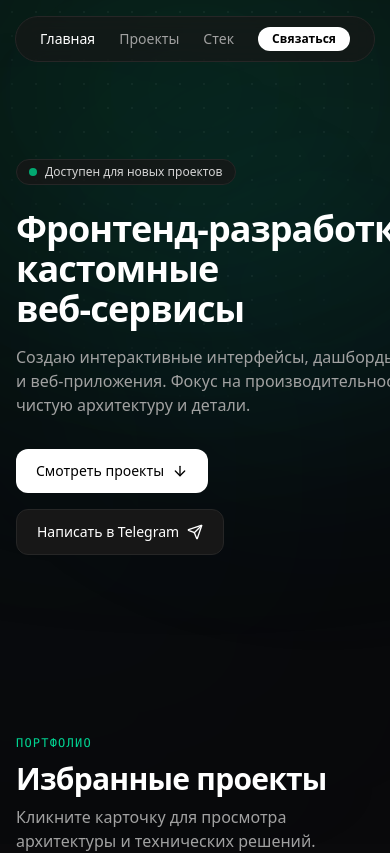
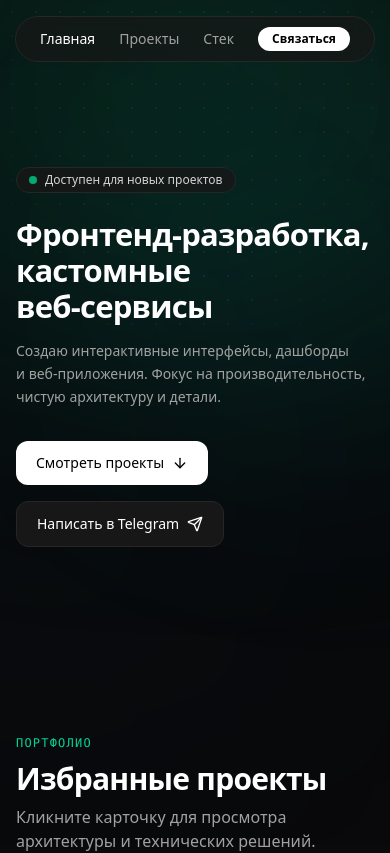
Before and after one commit to rummelkotik/dev-portfolio, a Next.js app: page / in a window 390 px wide. Shown: the top 853 px of the page. Built offline with nearby package versions, Linux system fonts and the light colour scheme.

Commit message:
fix(mobile): fit typography neatly on smartphone screens

```diff
--- a/components/Hero.tsx
+++ b/components/Hero.tsx
@@ -25,7 +25,7 @@ export default function Hero() {
           initial={{ opacity: 0, y: 20 }}
           animate={{ opacity: 1, y: 0 }}
           transition={{ delay: 0.1 }}
-          className="mt-6 text-4xl font-bold tracking-tight text-white sm:text-6xl"
+          className="mt-6 text-[31px] font-bold tracking-tight text-white leading-[1.15] sm:text-6xl sm:leading-tight break-words"
         >
           Фронтенд&#8209;разработка, <br className="hidden sm:inline" />
           кастомные веб&#8209;сервисы
@@ -35,7 +35,7 @@ export default function Hero() {
           initial={{ opacity: 0, y: 20 }}
           animate={{ opacity: 1, y: 0 }}
           transition={{ delay: 0.2 }}
-          className="mt-4 max-w-2xl text-base text-neutral-400 sm:text-lg"
+          className="mt-4 max-w-2xl text-sm leading-relaxed text-neutral-400 sm:text-lg"
         >
           Создаю интерактивные интерфейсы, дашборды и&nbsp;веб&#8209;приложения. <br className="hidden sm:inline" />
           Фокус на&nbsp;производительность, чистую архитектуру и&nbsp;детали.
```
